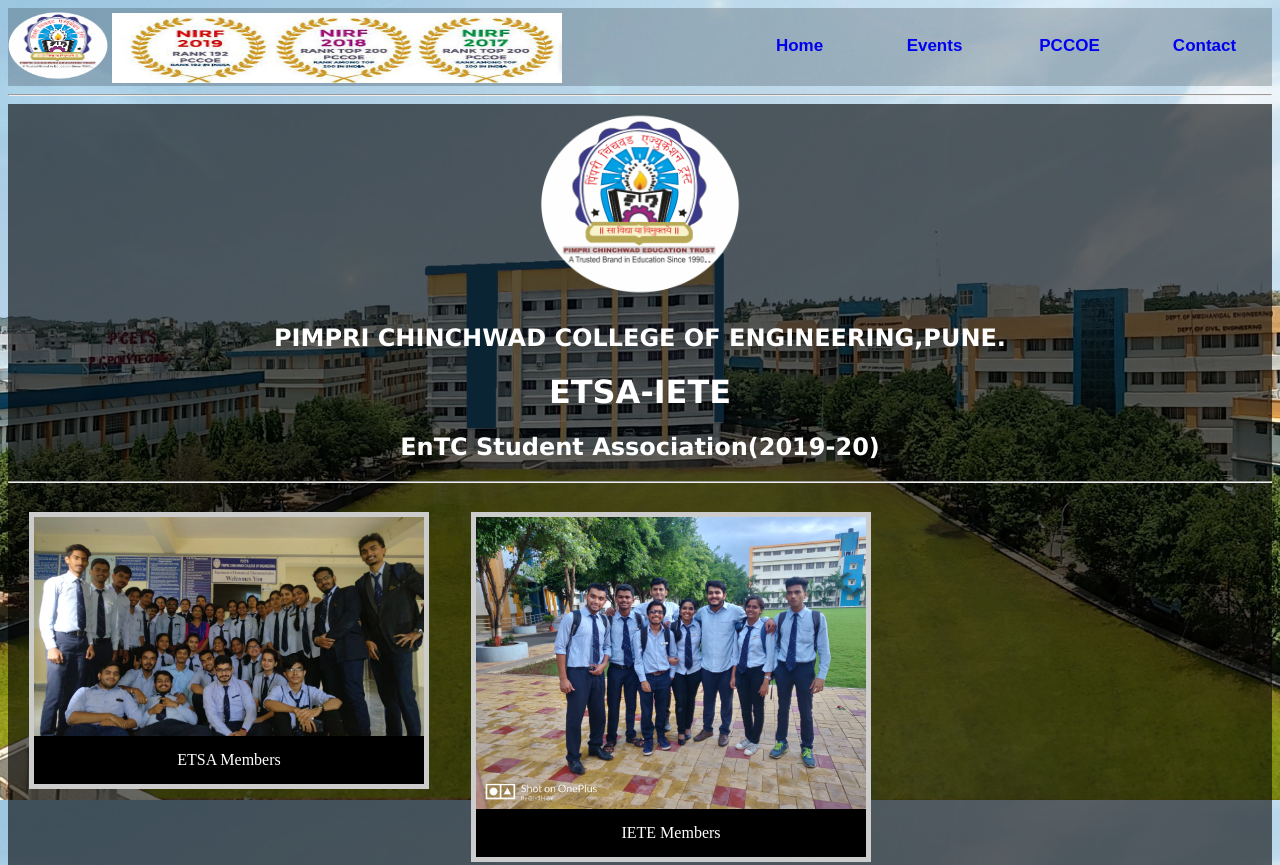
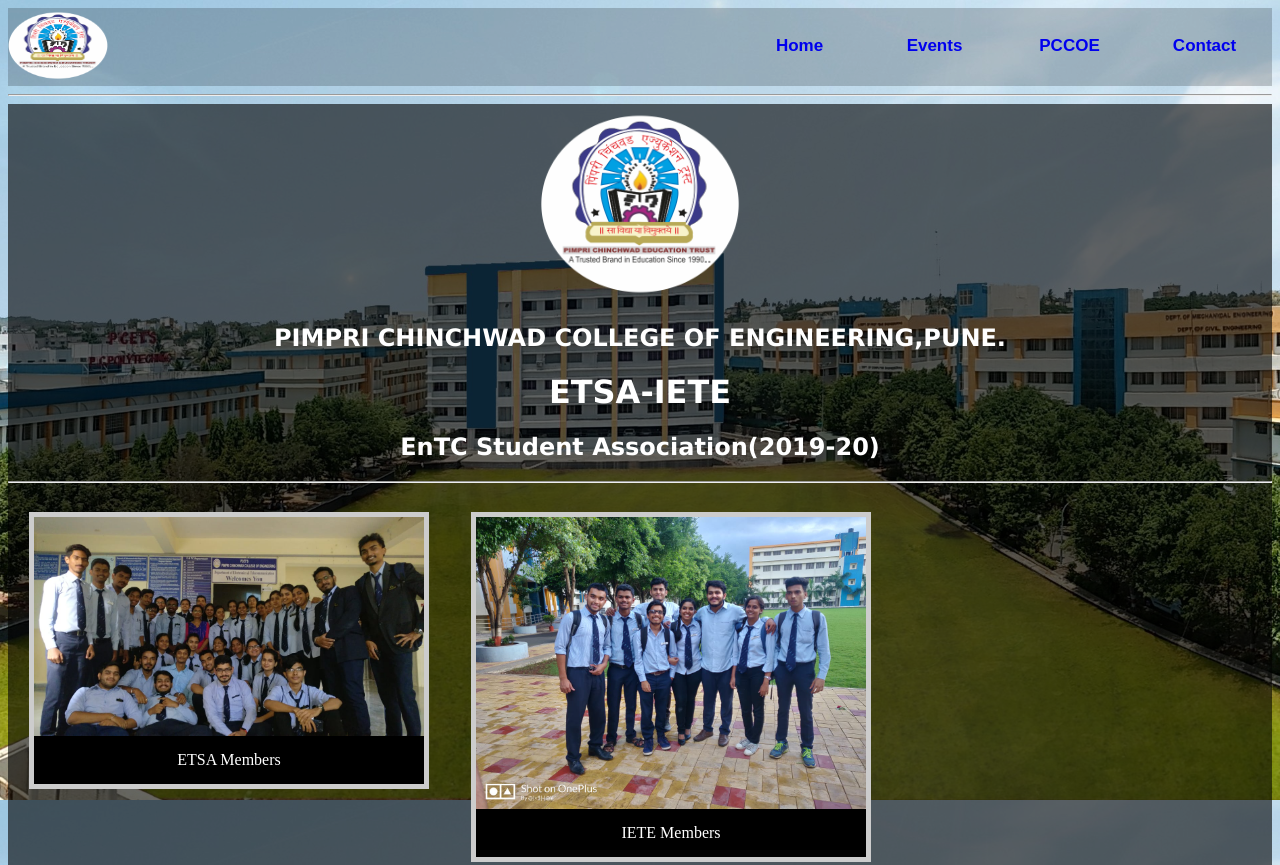
Before and after one commit to Nikhil12121/ECE-Student-Association-webpage, a plain HTML site: page gallery.html in a window 1280 px wide. Shown: the top 865 px of the page. Drawn offline with Linux system fonts and the light colour scheme.

Commit message:
Update gallery.html

```diff
--- a/gallery.html
+++ b/gallery.html
@@ -71,7 +71,7 @@
 		<body>
      <nav>
 	<img src="pccoee.jpg" width="100" height="75"/>
-	<img src="111.jpg" width="450" height="70"/>
+
 	 <ul>
 	     <li><a href="index.html">Home</a></li>
 
```
